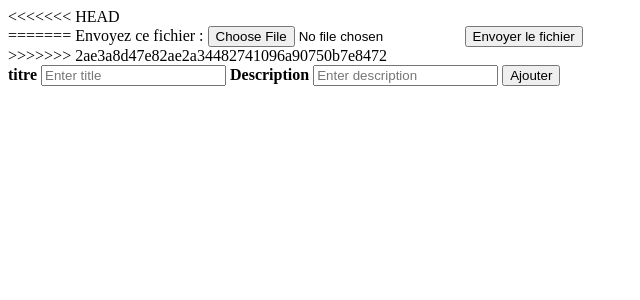
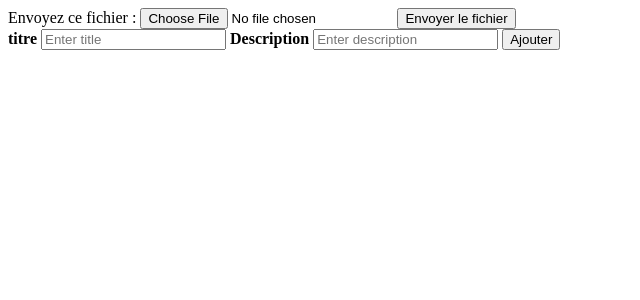
Before and after one commit to Theo-C/portfoliophp, a PHP site: page /ajoutProjet.php in a window 1280 px wide. Shown: the top 300 px of the page, without its empty margins (0-640 px from the left). Run offline with PHP 8.4, Linux system fonts and the light colour scheme.

Commit message:
update nathan delete4

```diff
--- a/ajoutProjet.php
+++ b/ajoutProjet.php
@@ -32,9 +32,8 @@ if(isset($_POST["submit"]))
 
 ?>
 
-<<<<<<< HEAD
+
     <form action="ajoutProjet.php" method="post">
-=======
     <form enctype="multipart/form-data" action="_URL_" method="post">
       <!-- MAX_FILE_SIZE doit précéder le champ input de type file -->
       <input type="hidden" name="MAX_FILE_SIZE" value="30000" />
@@ -43,7 +42,6 @@ if(isset($_POST["submit"]))
       <input type="submit" value="Envoyer le fichier" />
     </form>
     <form action=".php" method="post">
->>>>>>> 2ae3a8d47e82ae2a34482741096a90750b7e8472
 
     <div class="container">
         <label for="title"><b>titre</b></label>
```
